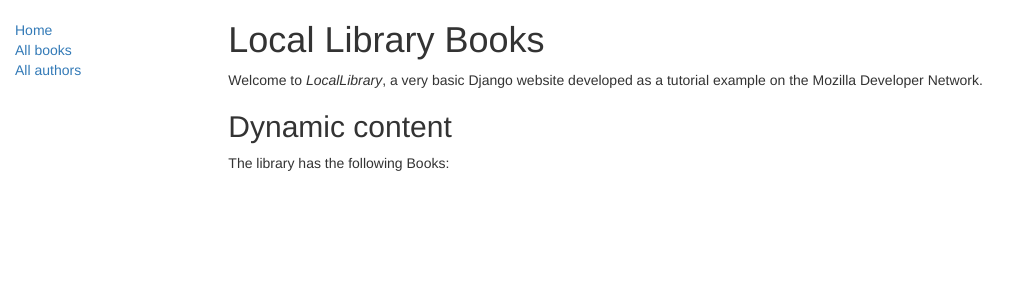
After one commit to adg08101/django-library, a Django app: page /catalog/books in a window 1280 px wide. The commit adds this page. Shown: the top 300 px of the page, without its empty margins (0-1030 px from the left). Run offline with Django 3.2, Linux system fonts and the light colour scheme; data that the repository does not hold is empty; some libraries are stand-ins or nearby versions.

Commit message:
Views Commit
New views on app Templates

```diff
--- a/locallibrary/catalog/templates/base_generic.html
+++ b/locallibrary/catalog/templates/base_generic.html
@@ -2,7 +2,7 @@
 <html lang="en">
 <head>
 
-  {% block title %}<title>Local Library</title>{% endblock %}
+    <title>{% block title %}Local Library{% endblock %}</title>
     <meta charset="utf-8">
     <meta name="viewport" content="width=device-width, initial-scale=1">
     <link rel="stylesheet" href="https://maxcdn.bootstrapcdn.com/bootstrap/3.3.7/css/bootstrap.min.css">
@@ -23,12 +23,23 @@
             {% block sidebar %}
             <ul class="sidebar-nav">
                 <li><a href="{% url 'index' %}">Home</a></li>
-          <li><a href="">All books</a></li>
-          <li><a href="">All authors</a></li>
+                <li><a href="{% url 'books' %}">All books</a></li>
+                <li><a href="{% url 'authors' %}">All authors</a></li>
             </ul>
             {% endblock %}
         </div>
         <div class="col-sm-10 ">
+
+            <h1>Local Library
+                {% block page %}
+                {% endblock %}
+            </h1>
+
+            <p>Welcome to <em>LocalLibrary</em>, a very basic Django website developed as a tutorial example on the
+                Mozilla Developer Network.</p>
+
+            <h2>Dynamic content</h2>
+
             {% block content %}{% endblock %}
         </div>
     </div>
--- /dev/null
+++ b/locallibrary/catalog/templates/books.html
@@ -0,0 +1,16 @@
+{% extends "base_generic.html" %}
+{% block title %}Books{% endblock %}
+{% block page %}
+Books
+{% endblock %}
+
+{% block content %}
+
+<p>The library has the following Books:</p>
+<ul>
+    {% for book in books %}
+    <li><strong>{{ forloop.counter }}.</strong> {{ book }}</li>
+    {% endfor %}
+</ul>
+
+{% endblock %}
--- a/locallibrary/catalog/urls.py
+++ b/locallibrary/catalog/urls.py
@@ -5,4 +5,6 @@ from . import views
 
 urlpatterns = [
     url(r'^$', views.index, name='index'),
+    url(r'books', views.books, name='books'),
+    url(r'authors', views.authors, name='authors'),
 ]
--- a/locallibrary/catalog/views.py
+++ b/locallibrary/catalog/views.py
@@ -21,3 +21,33 @@ def index(request):
         context={'num_books': num_books, 'num_instances': num_instances,
                  'num_instances_available': num_instances_available, 'num_authors': num_authors},
     )
+
+
+def authors(request):
+    """
+    Función vista para la página de autores del sitio.
+    """
+
+    authors = Author.objects.all()  # El 'all()' esta implícito por defecto.
+
+    # Renderiza la plantilla HTML index.html con los datos en la variable contexto
+    return render(
+        request,
+        'authors.html',
+        context={'authors': authors},
+    )
+
+
+def books(request):
+    """
+    Función vista para la página de libros del sitio.
+    """
+
+    books = Book.objects.all()  # El 'all()' esta implícito por defecto.
+
+    # Renderiza la plantilla HTML index.html con los datos en la variable contexto
+    return render(
+        request,
+        'books.html',
+        context={'books': books},
+    )
```
Also changed, not shown: locallibrary/catalog/templates/authors.html (added, +16 -0 lines), locallibrary/catalog/templates/index.html (+7 -8 lines). Lines whose indentation alone changed are shown as unchanged.
